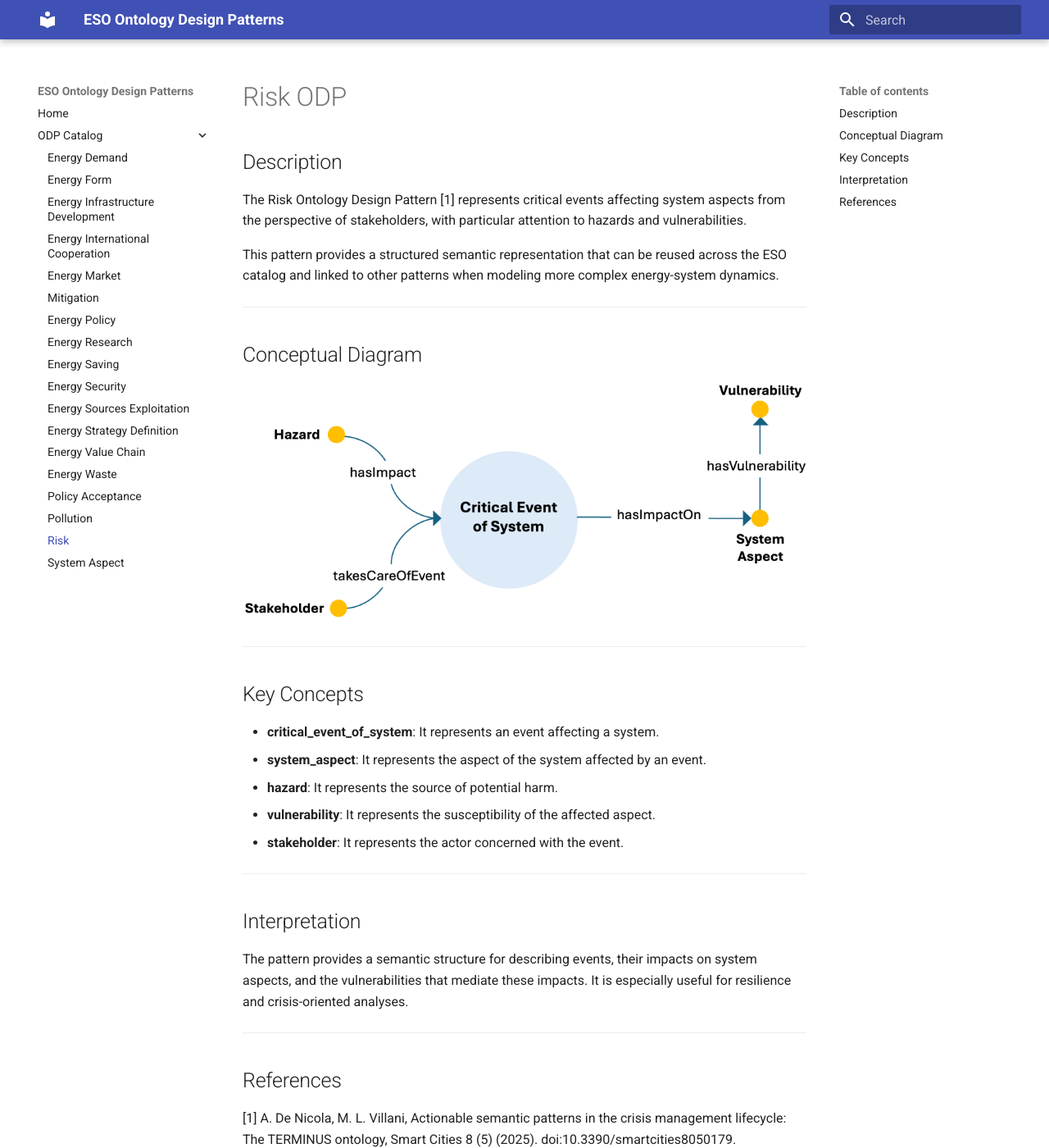
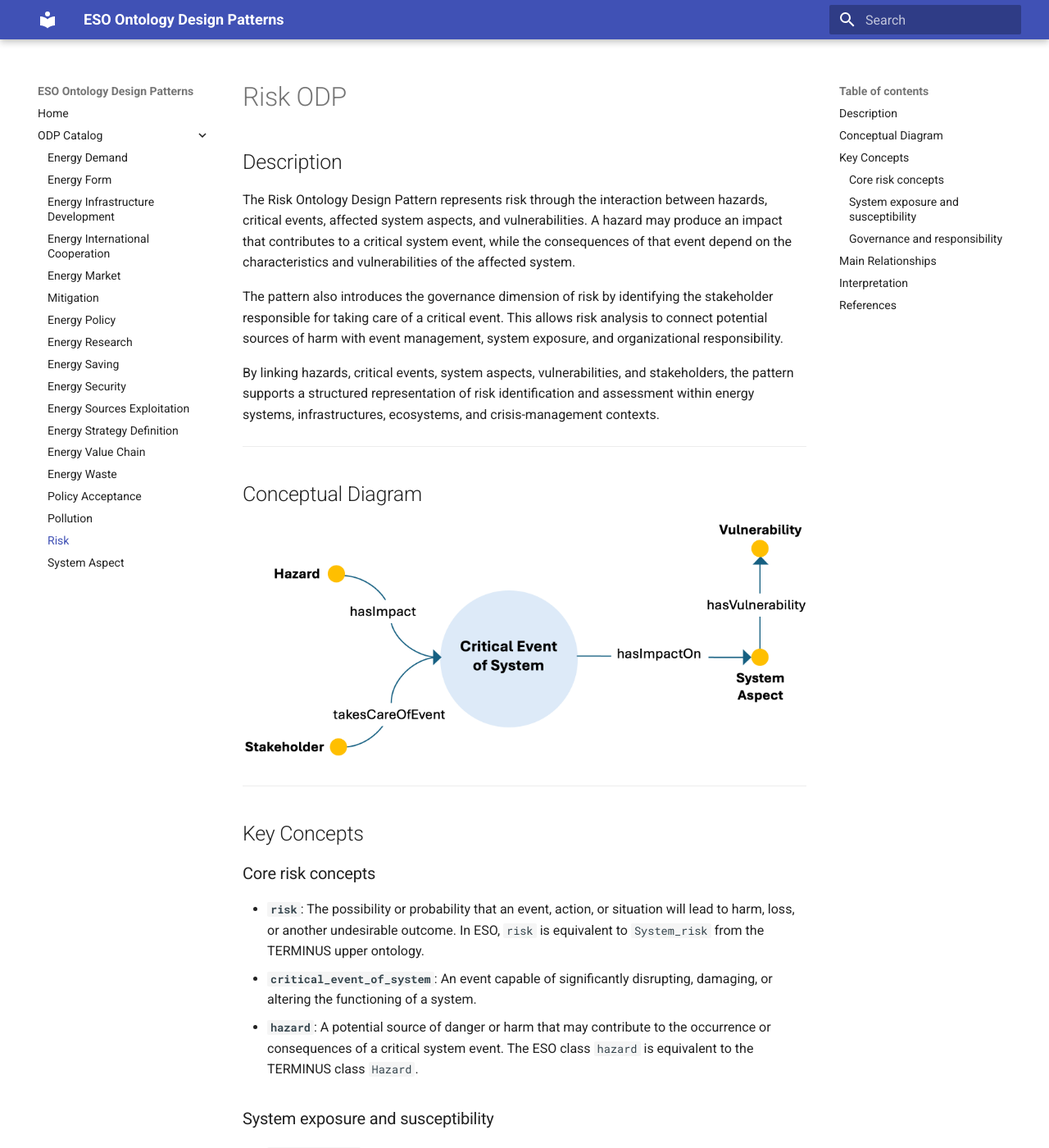
Before and after one commit to AntonioDeNicola/eso-odp-site, an MkDocs documentation site: the page built from docs/odp/risk.md, in a window 1280 px wide and 1400 px high. Shown: the whole window at 82% size. Built offline with MkDocs 1.6.1 and Material for MkDocs 9.7.7, drawn with Linux system fonts in a browser that asks for light colours; some of the changed text lies outside the part shown.

Commit message:
Update risk.md

```diff
--- a/docs/odp/risk.md
+++ b/docs/odp/risk.md
@@ -1,9 +1,12 @@
 # Risk ODP
 
 ## Description
-The Risk Ontology Design Pattern [1] represents critical events affecting system aspects from the perspective of stakeholders, with particular attention to hazards and vulnerabilities.
 
-This pattern provides a structured semantic representation that can be reused across the ESO catalog and linked to other patterns when modeling more complex energy-system dynamics.
+The Risk Ontology Design Pattern represents risk through the interaction between hazards, critical events, affected system aspects, and vulnerabilities. A hazard may produce an impact that contributes to a critical system event, while the consequences of that event depend on the characteristics and vulnerabilities of the affected system.
+
+The pattern also introduces the governance dimension of risk by identifying the stakeholder responsible for taking care of a critical event. This allows risk analysis to connect potential sources of harm with event management, system exposure, and organizational responsibility.
+
+By linking hazards, critical events, system aspects, vulnerabilities, and stakeholders, the pattern supports a structured representation of risk identification and assessment within energy systems, infrastructures, ecosystems, and crisis-management contexts.
 
 ---
 
@@ -14,17 +17,42 @@ This pattern provides a structured semantic representation that can be reused ac
 
 ## Key Concepts
 
-- **critical_event_of_system**: It represents an event affecting a system.
-- **system_aspect**: It represents the aspect of the system affected by an event.
-- **hazard**: It represents the source of potential harm.
-- **vulnerability**: It represents the susceptibility of the affected aspect.
-- **stakeholder**: It represents the actor concerned with the event.
+### Core risk concepts
+
+- **`risk`**: The possibility or probability that an event, action, or situation will lead to harm, loss, or another undesirable outcome. In ESO, `risk` is equivalent to `System_risk` from the TERMINUS upper ontology.
+- **`critical_event_of_system`**: An event capable of significantly disrupting, damaging, or altering the functioning of a system.
+- **`hazard`**: A potential source of danger or harm that may contribute to the occurrence or consequences of a critical system event. The ESO class `hazard` is equivalent to the TERMINUS class `Hazard`.
+
+### System exposure and susceptibility
+
+- **`system_aspect`**: A component, property, function, or dimension of a system that may be affected by a critical event.
+- **`vulnerability`**: The susceptibility of a system aspect to harm, disruption, or loss when exposed to a hazard or critical event.
+
+### Governance and responsibility
+
+- **`stakeholder`**: An actor with an interest, responsibility, or decision-making role in relation to the system and the management of a critical event.
+- **`event_management`**: The responsibility represented in the pattern by a stakeholder taking care of a critical event, including coordination, response, and recovery activities.
+
+---
+
+## Main Relationships
+
+| Source concept | Relationship | Target concept |
+|---|---|---|
+| `hazard` | `hasImpact` | `critical_event_of_system` |
+| `stakeholder` | `takesCareOfEvent` | `critical_event_of_system` |
+| `critical_event_of_system` | `hasImpactOn` | `system_aspect` |
+| `system_aspect` | `hasVulnerability` | `vulnerability` |
+| `risk` | `equivalentTo` | `system_risk` |
+| `hazard` | `equivalentTo` | `Hazard` |
 
 ---
 
 ## Interpretation
-The pattern provides a semantic structure for describing events, their impacts on system aspects, and the vulnerabilities that mediate these impacts. It is especially useful for resilience and crisis-oriented analyses.
 
+The pattern combines three complementary perspectives. First, it represents the causal dimension of risk by linking a hazard to a critical system event. Second, it captures system exposure and susceptibility through the affected system aspect and its vulnerability. Third, it introduces organizational responsibility by identifying the stakeholder who takes care of the event.
+
+This structure makes the pattern suitable for competency questions concerning which hazards may lead to critical events, which system aspects may be affected, which vulnerabilities influence potential consequences, and which stakeholders are responsible for managing an event.
 
 ---
 
```
